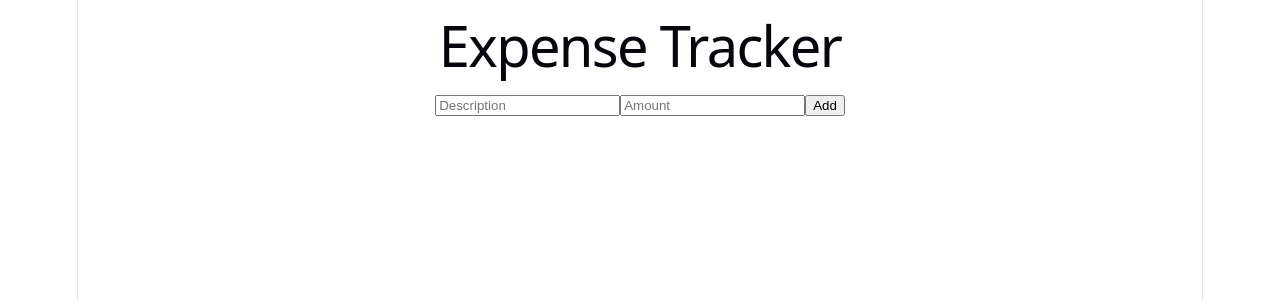
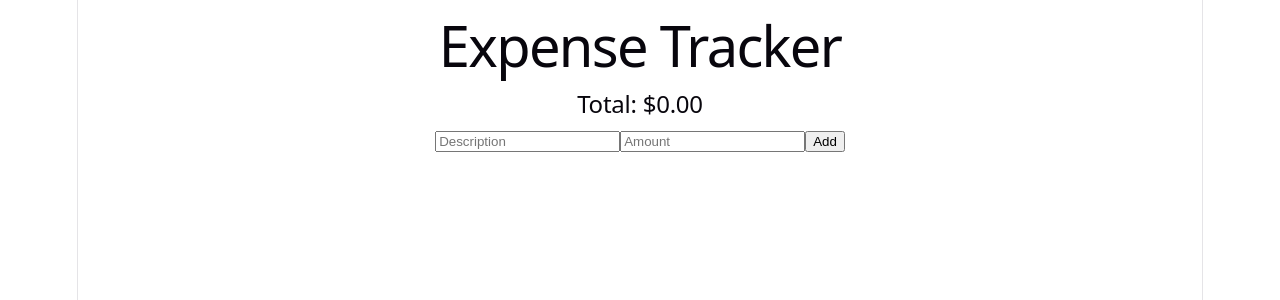
Before and after one commit to mwitawangeri-png/expense-tracker, a React (Vite) app: page / in a window 1280 px wide. Shown: the top 300 px of the page. Built offline with nearby package versions, Linux system fonts and the light colour scheme.

Commit message:
Integrate Supabase

```diff
--- a/package.json
+++ b/package.json
@@ -10,6 +10,7 @@
     "preview": "vite preview"
   },
   "dependencies": {
+    "@supabase/supabase-js": "^2.117.2",
     "react": "^19.2.8",
     "react-dom": "^19.2.8"
   },
--- a/src/App.tsx
+++ b/src/App.tsx
@@ -10,6 +10,7 @@ interface Expense {
 
 function App() {
   const [expenses, setExpenses] = useState<Expense[]>([]);
+  const totalAmount = expenses.reduce((sum, expense) => sum + expense.amount, 0);
 
   // This is the "endpoint" we provide to the child component
   const handleAddExpense = (description: string, amount: number) => {
@@ -26,6 +27,7 @@ function App() {
     <div>
       <h1>Expense Tracker</h1>
 
+      <h2>Total: ${totalAmount.toFixed(2)}</h2>
       {/* We pass the function down as a prop */}
       <ExpenseForm onAddExpense={handleAddExpense} />
 
--- /dev/null
+++ b/src/supabase.ts
@@ -0,0 +1,6 @@
+import { createClient } from '@supabase/supabase-js';
+
+const supabaseUrl = 'https://YOUR_PROJECT_ID.supabase.co';
+const supabaseKey = 'eyJhbGciOiJIUzI1NiIsInR5cCI6IkpXVCJ9.eyJpc3MiOiJzdXBhYmFzZSIsInJlZiI6Im50aHFuZ3J6Zmh1YXd5eW5ramZjIiwicm9sZSI6ImFub24iLCJpYXQiOjE3OTA4ODU4MzksImV4cCI6MjEwNjQ2MTgzOX0.-JdpsOQ3faY1ghfGA7toln8MuiXzlZDEyfhOt31qziY';
+
+export const supabase = createClient(supabaseUrl, supabaseKey);
```
Also changed, not shown: 1 other file (tests, documents, lock files or other folders).
